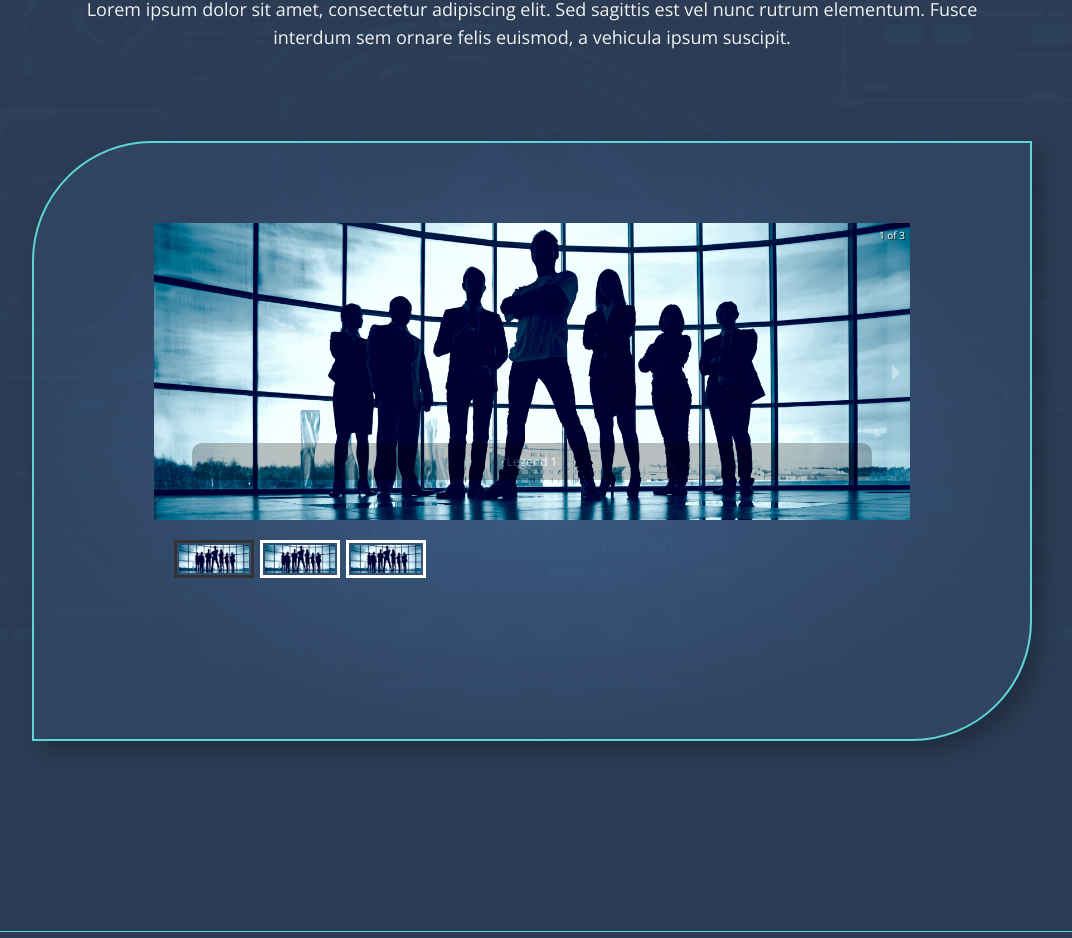
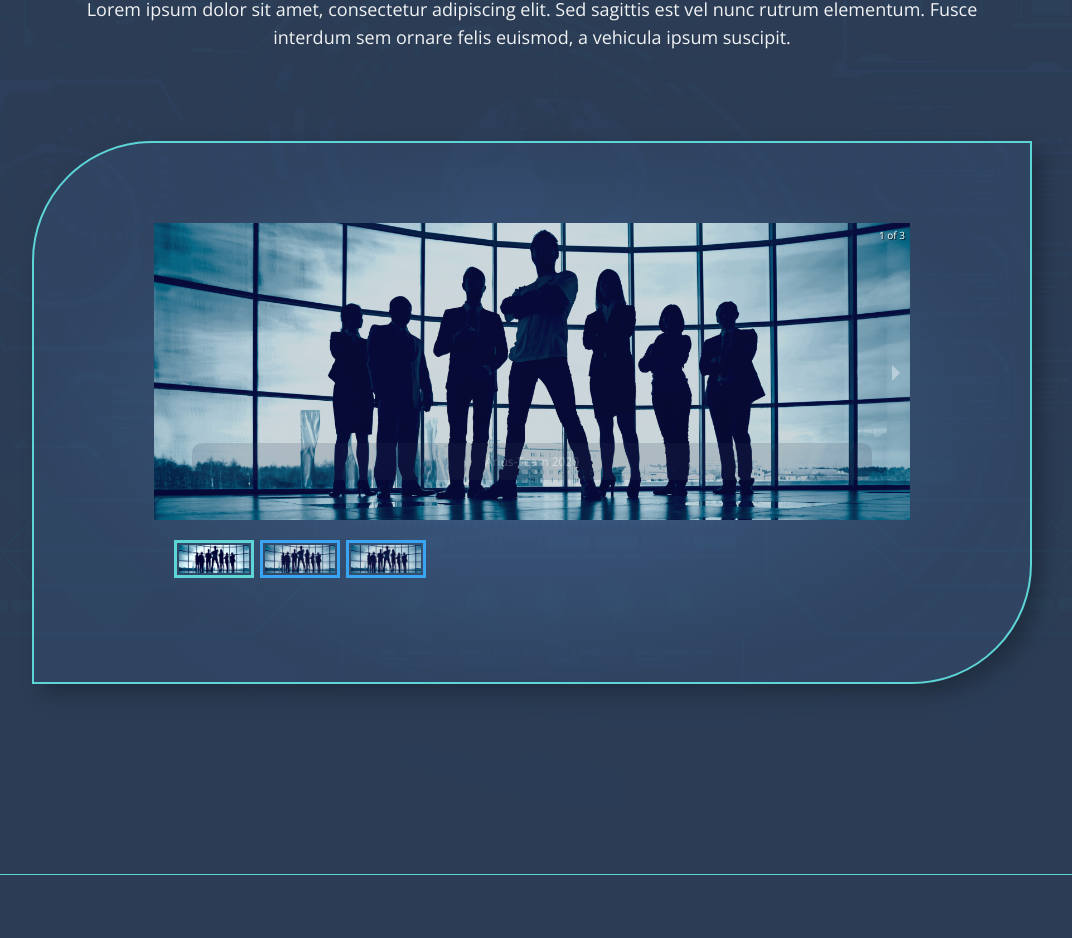
Before and after one commit to arius-help-dev/ariushelp-website, a React (Create React App) app in the folder web/: page /about in a window 1280 px wide. Shown: the part 1355-2293 px from the top of the page, without its empty margins (108-1180 px from the left). Built offline with nearby package versions, Linux system fonts and the light colour scheme.

Commit message:
Arius Galery component: alterando estilos, objetos sao passados como dados para o component

```diff
--- a/web/src/components/AriusGalery/index.js
+++ b/web/src/components/AriusGalery/index.js
@@ -2,23 +2,17 @@ import React from "react";
 import { Carousel } from "react-responsive-carousel";
 import "./styles.css";
 
-import image from "../../assets/about-main-background.jpg";
+const AriusGalery = (props) => {
+  const slidesObject = props.data;
 
-const AriusGalery = (props) => {
   return (
     <Carousel>
-      <div>
-        <img src={image} />
-        <p className="legend">Legend 1</p>
-      </div>
-      <div>
-        <img src={image} />
-        <p className="legend">Legend 2</p>
-      </div>
-      <div>
-        <img src={image} />
-        <p className="legend">Legend 3</p>
-      </div>
+      {slidesObject.map((slideData) => (
+        <div>
+          <img src={slideData.url} alt={slideData.title} />
+          <p className="legend">{slideData.title}</p>
+        </div>
+      ))}
     </Carousel>
   );
 };
--- a/web/src/components/AriusGalery/styles.css
+++ b/web/src/components/AriusGalery/styles.css
@@ -105,7 +105,7 @@
   margin-right: 6px;
   white-space: nowrap;
   overflow: hidden;
-  border: 3px solid #fff;
+  border: 3px solid var(--blue);
   padding: 2px;
   cursor: pointer;
 }
@@ -115,7 +115,7 @@
 }
 .carousel .thumb.selected,
 .carousel .thumb:hover {
-  border: 3px solid #333;
+  border: 3px solid var(--light-green);
 }
 .carousel .thumb img {
   vertical-align: top;
@@ -134,7 +134,7 @@
   padding: 5px;
 }
 .carousel.carousel-slider .control-arrow:hover {
-  background: rgba(0, 0, 0, 0.2);
+  background: rgba(43, 60, 84, 0.5);
 }
 .carousel .slider-wrapper {
   overflow: hidden;
@@ -191,7 +191,7 @@
   margin: 0;
   position: relative;
   text-align: center;
-  background: #000;
+  background: var(--dark);
 }
 .carousel .slide img {
   width: 100%;
@@ -216,7 +216,7 @@
   margin-left: -45%;
   width: 90%;
   border-radius: 10px;
-  background: #000;
+  background: rgba(43, 60, 84, 0.7);
   color: #fff;
   padding: 10px;
   font-size: 12px;
@@ -275,3 +275,20 @@
 .carousel:hover .slide .legend {
   opacity: 1;
 }
+
+/* extra css */
+.slider .slide div {
+  background: linear-gradient(180deg, rgba(32, 48, 70, 0.3) 0%, #203046 100%);
+}
+
+.slider .slide div img {
+  opacity: .8;
+}
+
+.thumbs .thumb.selected img {
+  opacity: 1;
+}
+
+.thumbs .thumb img{
+  opacity: .8;
+}
--- a/web/src/pages/About/index.js
+++ b/web/src/pages/About/index.js
@@ -7,6 +7,23 @@ import AboutCard from "../../components/AboutCard";
 import AriusGalery from "../../components/AriusGalery";
 
 import missionImage from "../../assets/edvaldojunior.jpg";
+
+import image from "../../assets/about-main-background.jpg";
+
+const obje = [
+  {
+    url: image,
+    title: "Árius-Team 2020"
+  },
+  {
+    url: image,
+    title: "Árius-Team 2021"
+  },
+  {
+    url: image,
+    title: "Árius-Team 2022"
+  }
+]
 
 const About = () => {
   return (
@@ -62,7 +79,7 @@ const About = () => {
             </div>
 
             <div className="box">
-              <AriusGalery />
+              <AriusGalery data={obje} />
             </div>
           </div>
         </section>
--- a/web/src/pages/About/styles.css
+++ b/web/src/pages/About/styles.css
@@ -117,7 +117,7 @@
 
 #galery .box {
   max-width: 1000px;
-  min-height: 600px;
+  min-height: 520px;
   margin-top: 90px;
   background: radial-gradient(50% 50% at 50% 50%, rgba(66, 101, 150, 0.8) 0%, rgba(66, 101, 150, 0.2) 100%);
   border: 2px solid #5DD5D6;
```
